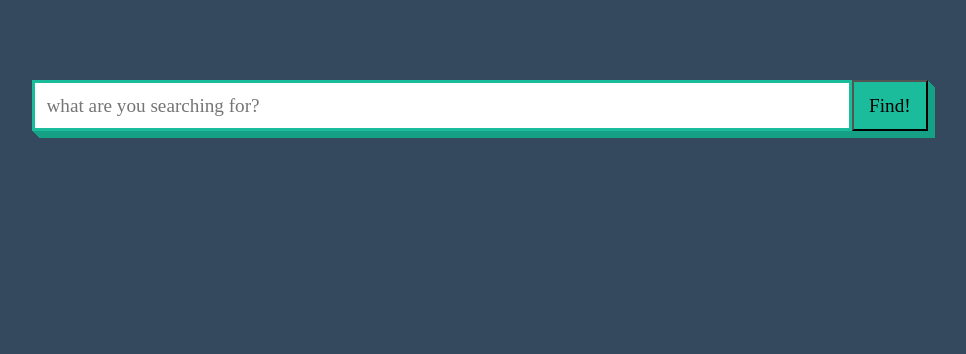
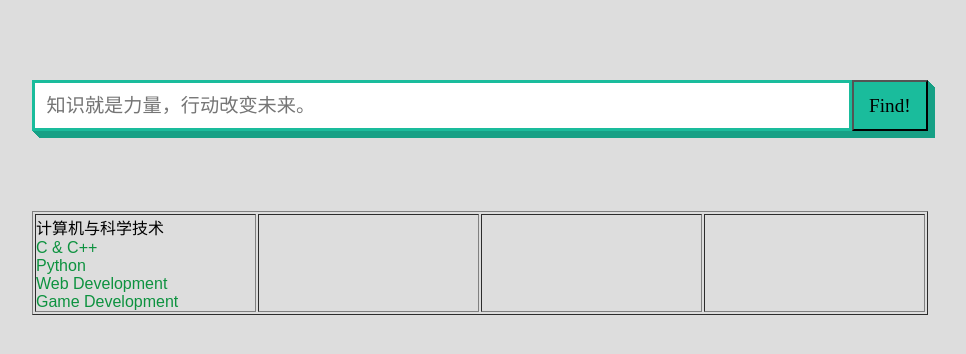
Before and after one commit to qq79402005/albertlab.org, a Django app: page / in a window 1280 px wide. Shown: the top 354 px of the page, without its empty margins (160-1126 px from the left). Run offline with Django 3.2, Linux system fonts and the light colour scheme.

Commit message:
网站添加图标，主页显示修改 知识就是力量，行动改变未来。

```diff
--- a/albertlab/static/css/main.css
+++ b/albertlab/static/css/main.css
@@ -5,7 +5,7 @@
 }
 
 body {
-  background-color:#34495e;
+  background-color:#DDDDDD;
 }
 
 .field {
--- a/albertlab/templates/index.html
+++ b/albertlab/templates/index.html
@@ -4,11 +4,31 @@
     <meta charset="utf-8" />
     <title>AlbertLab</title>
     <link rel="stylesheet" href="/static/css/main.css" />
+    <link rel="shortcut icon" href="/static/image/albertlab.ico" />
+    <link rel="bookmark" href="/static/image/albertlab.ico" />
 </head>
 <body>
     <div class="field" id="searchform">
-        <input type="text" id="searchterm" placeholder="what are you searching for?" />
+        <input type="text" id="searchterm" placeholder="知识就是力量，行动改变未来。" />
         <button type="button" id="search">Find!</button>
+    </div>
+    <div>
+        <table border="1" style="width:70%;margin:auto;" >
+            <tr>
+                <td width="25%">
+                    <ul style="list-style-type:none;line-height:25px;">
+                        <li><a style="font-weight:600px">计算机与科学技术</a></li>
+                        <li><a style="color:#0d923f">C & C++</a></li>
+                        <li><a style="color:#0d923f">Python</a></li>
+                        <li><a style="color:#0d923f">Web Development</a></li>
+                        <li><a style="color:#0d923f">Game Development</a></li>
+                    </ul>
+                </td>
+                <td></td>
+                <td></td>
+                <td></td>
+            </tr>
+        </table>
     </div>
 </body>
 
```
Also changed, not shown: albertlab/static/css/subjects.css (added), albertlab/static/image/albertlab.ico (added).
